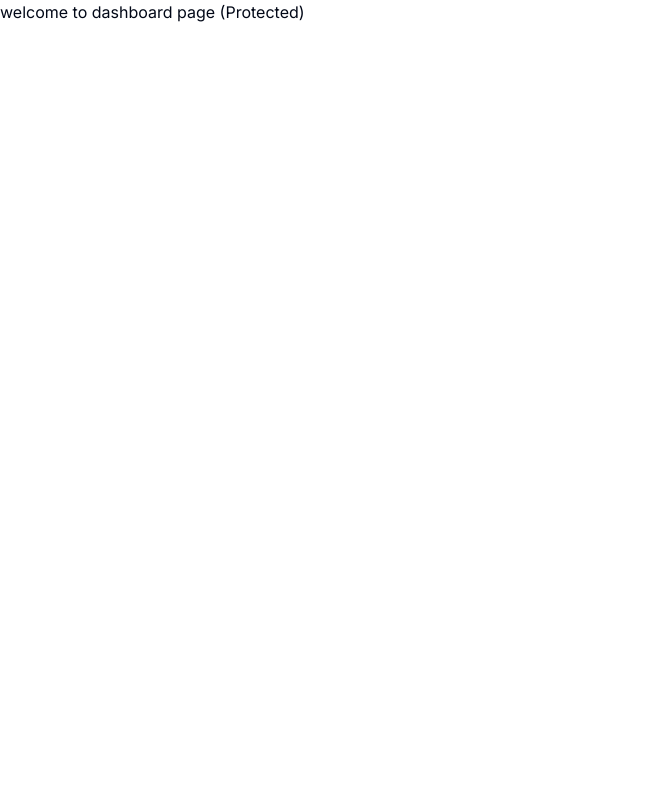
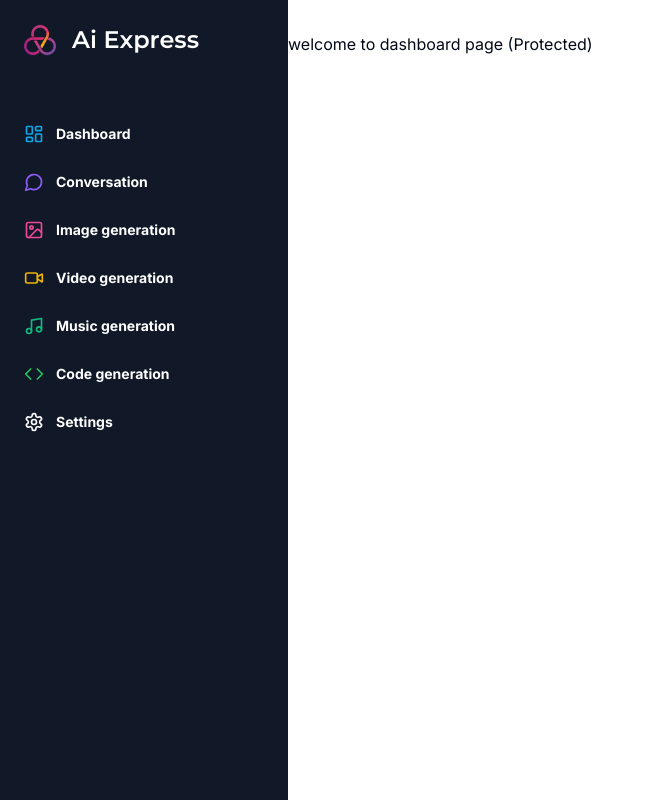
Before and after one commit to Yasssh-bombale/Ai-Express, a Next.js app: page /dashboard in a window 1280 px wide. Shown: the whole page, without its empty margins (0-654 px from the left). Built offline with nearby package versions, Linux system fonts and the light colour scheme.

Commit message:
Create desktop sidebar and mobile sidebar

```diff
--- a/app/(dashboard)/(routes)/dashboard/page.tsx
+++ b/app/(dashboard)/(routes)/dashboard/page.tsx
@@ -1,10 +1,9 @@
-import { UserButton } from "@clerk/nextjs";
+"use client";
 
 const DashboardPage = () => {
   return (
     <>
       <p>welcome to dashboard page (Protected)</p>
-      <UserButton afterSignOutUrl="/" />
     </>
   );
 };
--- /dev/null
+++ b/app/(dashboard)/layout.tsx
@@ -0,0 +1,21 @@
+import Navbar from "@/components/Navbar";
+import Sidebar from "@/components/Sidebar";
+
+const DashboardLayout = ({ children }: { children: React.ReactNode }) => {
+  return (
+    <div className="h-screen relative">
+      {/* sidebar */}
+      <div className="hidden h-full md:w-72 md:flex md:flex-col md:fixed md:inset-y-0 z-[80] bg-gray-900 text-white">
+        <Sidebar />
+      </div>
+
+      {/* main */}
+      <main className="md:pl-72">
+        <Navbar />
+        {children}
+      </main>
+    </div>
+  );
+};
+
+export default DashboardLayout;
--- /dev/null
+++ b/components/Mobile-sidebar.tsx
@@ -0,0 +1,25 @@
+"use client";
+
+import { Menu } from "lucide-react";
+import { Button } from "@/components/ui/button";
+import { Sheet, SheetContent, SheetTrigger } from "@/components/ui/sheet";
+
+import Sidebar from "@/components/Sidebar";
+
+const Mobilesidebar = () => {
+  return (
+    <Sheet>
+      <SheetTrigger>
+        <Button variant={"ghost"} size={"icon"} className="md:hidden">
+          <Menu />
+        </Button>
+      </SheetTrigger>
+
+      <SheetContent className="p-0" side={"left"}>
+        <Sidebar />
+      </SheetContent>
+    </Sheet>
+  );
+};
+
+export default Mobilesidebar;
--- /dev/null
+++ b/components/Navbar.tsx
@@ -0,0 +1,15 @@
+import { UserButton } from "@clerk/nextjs";
+import Mobilesidebar from "./Mobile-sidebar";
+
+const Navbar = () => {
+  return (
+    <div className="flex items-center p-4">
+      <Mobilesidebar />
+      <div className="flex w-full justify-end">
+        <UserButton afterSignOutUrl="/" />
+      </div>
+    </div>
+  );
+};
+
+export default Navbar;
--- /dev/null
+++ b/components/Sidebar.tsx
@@ -0,0 +1,97 @@
+import { Montserrat } from "next/font/google";
+import Image from "next/image";
+import Link from "next/link";
+
+import { cn } from "@/lib/utils";
+import {
+  Code,
+  ImageIcon,
+  LayoutDashboardIcon,
+  MessageCircle,
+  MusicIcon,
+  Settings,
+  VideoIcon,
+} from "lucide-react";
+
+const montserrat = Montserrat({
+  weight: "600",
+  subsets: ["latin"],
+});
+
+const routes = [
+  {
+    label: "Dashboard",
+    icon: LayoutDashboardIcon,
+    href: "/dashboard",
+    color: "text-sky-500",
+  },
+  {
+    label: "Conversation",
+    icon: MessageCircle,
+    href: "/conversation",
+    color: "text-violet-500",
+  },
+  {
+    label: "Image generation",
+    icon: ImageIcon,
+    href: "/image",
+    color: "text-pink-500",
+  },
+  {
+    label: "Video generation",
+    icon: VideoIcon,
+    href: "/video",
+    color: "text-yellow-500",
+  },
+  {
+    label: "Music generation",
+    icon: MusicIcon,
+    href: "/music",
+    color: "text-emerald-500",
+  },
+  {
+    label: "Code generation",
+    icon: Code,
+    href: "/code",
+    color: "text-green-500",
+  },
+  {
+    label: "Settings",
+    icon: Settings,
+    href: "/settings",
+  },
+];
+
+const Sidebar = () => {
+  return (
+    <div className="space-y-4 py-4 flex flex-col  h-full bg-[#111827] text-white">
+      <div className="px-3 py-2 flex-1 ">
+        <Link href={"/dashboard"} className="flex items-center pl-3 mb-14">
+          <div className="relative w-8 h-8 mr-4">
+            <Image fill src={"/logo.png"} alt="logo" />
+          </div>
+          <h1 className={cn("text-2xl font-bold", montserrat.className)}>
+            Ai Express
+          </h1>
+        </Link>
+
+        <div className="space-y-1">
+          {routes.map((route) => (
+            <Link
+              key={route.href}
+              href={route.href}
+              className="text-sm group flex p-3 w-full justify-start font-medium cursor-pointer hover:text-white hover:bg-white/10 rounded-lg transition"
+            >
+              <div className="flex items-center flex-1">
+                <route.icon className={cn("h-5 w-5 mr-3", route.color)} />
+                <h1 className="font-bold">{route.label}</h1>
+              </div>
+            </Link>
+          ))}
+        </div>
+      </div>
+    </div>
+  );
+};
+
+export default Sidebar;
--- /dev/null
+++ b/components/ui/sheet.tsx
@@ -0,0 +1,140 @@
+"use client"
+
+import * as React from "react"
+import * as SheetPrimitive from "@radix-ui/react-dialog"
+import { cva, type VariantProps } from "class-variance-authority"
+import { X } from "lucide-react"
+
+import { cn } from "@/lib/utils"
+
+const Sheet = SheetPrimitive.Root
+
+const SheetTrigger = SheetPrimitive.Trigger
+
+const SheetClose = SheetPrimitive.Close
+
+const SheetPortal = SheetPrimitive.Portal
+
+const SheetOverlay = React.forwardRef<
+  React.ElementRef<typeof SheetPrimitive.Overlay>,
+  React.ComponentPropsWithoutRef<typeof SheetPrimitive.Overlay>
+>(({ className, ...props }, ref) => (
+  <SheetPrimitive.Overlay
+    className={cn(
+      "fixed inset-0 z-50 bg-black/80  data-[state=open]:animate-in data-[state=closed]:animate-out data-[state=closed]:fade-out-0 data-[state=open]:fade-in-0",
+      className
+    )}
+    {...props}
+    ref={ref}
+  />
+))
+SheetOverlay.displayName = SheetPrimitive.Overlay.displayName
+
+const sheetVariants = cva(
+  "fixed z-50 gap-4 bg-background p-6 shadow-lg transition ease-in-out data-[state=open]:animate-in data-[state=closed]:animate-out data-[state=closed]:duration-300 data-[state=open]:duration-500",
+  {
+    variants: {
+      side: {
+        top: "inset-x-0 top-0 border-b data-[state=closed]:slide-out-to-top data-[state=open]:slide-in-from-top",
+        bottom:
+          "inset-x-0 bottom-0 border-t data-[state=closed]:slide-out-to-bottom data-[state=open]:slide-in-from-bottom",
+        left: "inset-y-0 left-0 h-full w-3/4 border-r data-[state=closed]:slide-out-to-left data-[state=open]:slide-in-from-left sm:max-w-sm",
+        right:
+          "inset-y-0 right-0 h-full w-3/4  border-l data-[state=closed]:slide-out-to-right data-[state=open]:slide-in-from-right sm:max-w-sm",
+      },
+    },
+    defaultVariants: {
+      side: "right",
+    },
+  }
+)
+
+interface SheetContentProps
+  extends React.ComponentPropsWithoutRef<typeof SheetPrimitive.Content>,
+    VariantProps<typeof sheetVariants> {}
+
+const SheetContent = React.forwardRef<
+  React.ElementRef<typeof SheetPrimitive.Content>,
+  SheetContentProps
+>(({ side = "right", className, children, ...props }, ref) => (
+  <SheetPortal>
+    <SheetOverlay />
+    <SheetPrimitive.Content
+      ref={ref}
+      className={cn(sheetVariants({ side }), className)}
+      {...props}
+    >
+      {children}
+      <SheetPrimitive.Close className="absolute right-4 top-4 rounded-sm opacity-70 ring-offset-background transition-opacity hover:opacity-100 focus:outline-none focus:ring-2 focus:ring-ring focus:ring-offset-2 disabled:pointer-events-none data-[state=open]:bg-secondary">
+        <X className="h-4 w-4" />
+        <span className="sr-only">Close</span>
+      </SheetPrimitive.Close>
+    </SheetPrimitive.Content>
+  </SheetPortal>
+))
+SheetContent.displayName = SheetPrimitive.Content.displayName
+
+const SheetHeader = ({
+  className,
+  ...props
+}: React.HTMLAttributes<HTMLDivElement>) => (
+  <div
+    className={cn(
+      "flex flex-col space-y-2 text-center sm:text-left",
+      className
+    )}
+    {...props}
+  />
+)
+SheetHeader.displayName = "SheetHeader"
+
+const SheetFooter = ({
+  className,
+  ...props
+}: React.HTMLAttributes<HTMLDivElement>) => (
+  <div
+    className={cn(
+      "flex flex-col-reverse sm:flex-row sm:justify-end sm:space-x-2",
+      className
+    )}
+    {...props}
+  />
+)
+SheetFooter.displayName = "SheetFooter"
+
+const SheetTitle = React.forwardRef<
+  React.ElementRef<typeof SheetPrimitive.Title>,
+  React.ComponentPropsWithoutRef<typeof SheetPrimitive.Title>
+>(({ className, ...props }, ref) => (
+  <SheetPrimitive.Title
+    ref={ref}
+    className={cn("text-lg font-semibold text-foreground", className)}
+    {...props}
+  />
+))
+SheetTitle.displayName = SheetPrimitive.Title.displayName
+
+const SheetDescription = React.forwardRef<
+  React.ElementRef<typeof SheetPrimitive.Description>,
+  React.ComponentPropsWithoutRef<typeof SheetPrimitive.Description>
+>(({ className, ...props }, ref) => (
+  <SheetPrimitive.Description
+    ref={ref}
+    className={cn("text-sm text-muted-foreground", className)}
+    {...props}
+  />
+))
+SheetDescription.displayName = SheetPrimitive.Description.displayName
+
+export {
+  Sheet,
+  SheetPortal,
+  SheetOverlay,
+  SheetTrigger,
+  SheetClose,
+  SheetContent,
+  SheetHeader,
+  SheetFooter,
+  SheetTitle,
+  SheetDescription,
+}
--- a/package.json
+++ b/package.json
@@ -10,6 +10,7 @@
   },
   "dependencies": {
     "@clerk/nextjs": "^4.29.9",
+    "@radix-ui/react-dialog": "^1.0.5",
     "@radix-ui/react-slot": "^1.0.2",
     "class-variance-authority": "^0.7.0",
     "clsx": "^2.1.0",
```
Also changed, not shown: public/logo.png (added), 1 other file (tests, documents, lock files or other folders).
